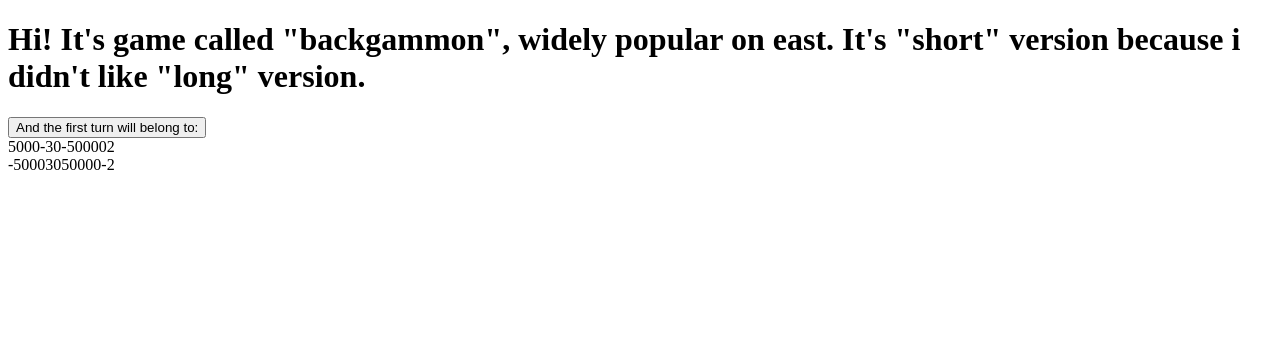
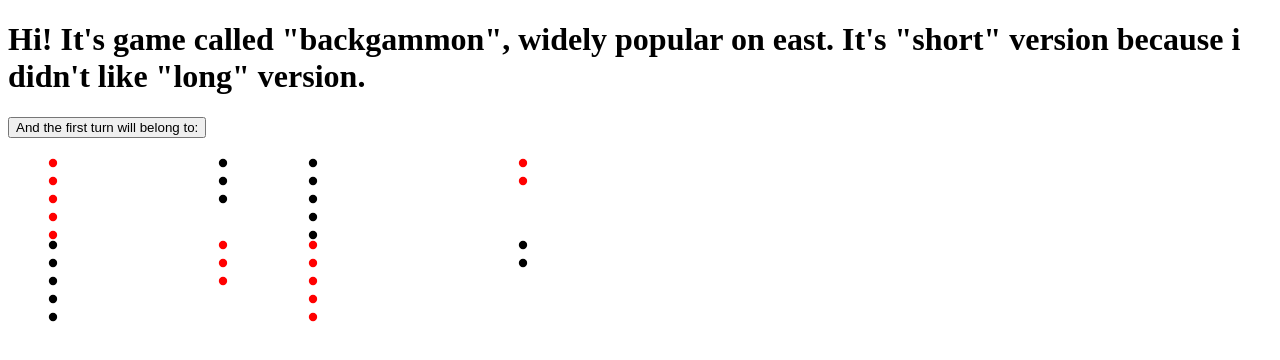
Before and after one commit to Pacifist-Penguin/backgammon-vue, a Vue app: page / in a window 1280 px wide. Shown: the top 360 px of the page. Built offline with nearby package versions, Linux system fonts and the light colour scheme.

Commit message:
something like symbolic mock-up is here

```diff
--- a/src/App.vue
+++ b/src/App.vue
@@ -5,17 +5,26 @@
 	</h1>
 	<button v-show="turnOf === null" @click="firstGameRoll">And the first turn will belong to:</button>
 	{{ turnOf }}
-	<div>
-		<span v-for="(position, index) in firstRow" v-bind:key="index">{{ position }}</span>
+	<h3 v-show="askedForRerroll && turnOf === null">Wow, rolls are equal, please try rerrolling</h3>
+	<div style="display: flex">
+		<span v-for="(position, index) in firstRow" v-bind:key="index">
+			<draught-figure :position="position" :color="'black'" :key="figures" />
+		</span>
 	</div>
-	<div>
-		<span v-for="(position, index) in secondRow" v-bind:key="index">{{ position }}</span>
+	<div style="display: flex">
+		<span v-for="(position, index) in secondRow" v-bind:key="index">
+			<draught-figure :position="position" :color="'black'" :key="figures" />
+		</span>
 	</div>
 </template>
 
 <script>
+import DraughtFigure from "@/components/DraughtFigure.vue";
 export default {
 	name: "App",
+	components: {
+		DraughtFigure,
+	},
 	data() {
 		return {
 			//contains position of all draughts
@@ -25,16 +34,18 @@ export default {
 			turnOf: null, //true === light, false == darks
 			minRoll: 1,
 			maxRoll: 6,
+			askedForRerroll: false,
 			turnsLeft: 0,
 			firstRoll: 0,
 			secondRoll: 0,
 			selected: false,
 			indexOfSelectedDraught: 0,
+			indexOfSelectedColumn: 0,
 		};
 	},
 	computed: {
 		firstRow() {
-			return this.desk.slice(0, 12).reverse();
+			return this.desk.slice(0, 12).reverse(); //it's reversed only for it to display properly
 		},
 		secondRow() {
 			return this.desk.slice(12, 24);
@@ -42,8 +53,19 @@ export default {
 		rollsAreEqual() {
 			return this.firstRoll === this.secondRoll;
 		},
+		darkHome() {
+			return this.desk.slice(0, 6);
+		},
+		lightHome() {
+			return this.desk.slice(18, 24);
+		},
+		possibleToGetIn() {
+			return this.turnOf === true ? this.darkHome.some((el) => el >= -1) : this.lightHome.some((el) => el <= 1);
+		},
 		canGetIn() {
-			return "";
+			return this.turnOf === true
+				? this.darkHome.some((el) => el === this.fristRoll || this.secondRoll)
+				: this.lightHome.some((el) => el === this.firstRoll || this.secondRoll);
 		},
 		ifThereIsAvailablePositions() {
 			return this.turnOf === true
@@ -74,11 +96,11 @@ export default {
 			this.firstRoll = this.roll();
 			this.secondRoll = this.roll();
 			if (this.firstRoll > this.secondRoll) {
-				this.turnOf = true; //it's turn of lights
+				this.turnOf = true; //first turn is the turn of lights
 			} else if (this.firstRoll < this.secondRoll) {
-				this.turnOf = false; //it's turn of darks
+				this.turnOf = false; //first turn is the turn of darks
 			} else {
-				this.askForReroll(); //TODO
+				this.askedForRerroll = true;
 			}
 		},
 		select(target) {
@@ -89,9 +111,12 @@ export default {
 			if (this.ifColumnAvailable) {
 				if (this.turnOf === true) {
 					this.desk[this.indexOfSelectedDraught]--;
+					this.desk[this.indexOfSelectedColumn]++;
 				} else {
 					this.desk[this.indexOfSelectedDraught]++;
+					this.desk[this.indexOfSelectedColumn]--;
 				}
+				this.turnsLeft--;
 			}
 		},
 		theEndOfTurn() {
@@ -102,5 +127,3 @@ export default {
 	},
 };
 </script>
-
-<style></style>
--- /dev/null
+++ b/src/components/DraughtFigure.vue
@@ -0,0 +1,35 @@
+<template>
+	<ul style="display: block; height: 50px; list-style: none">
+		<li v-for="(draughts, index) in column" :key="index">
+			<svg style="width: 10px" viewBox="0 0 120 120" version="1.1" xmlns="http://www.w3.org/2000/svg">
+				<circle cx="60" cy="60" r="50" :fill="draughtColor" />
+			</svg>
+		</li>
+	</ul>
+</template>
+
+<script>
+export default {
+	name: "draught",
+	props: {
+		color: {
+			type: String,
+			required: true,
+			default: "white",
+		},
+		position: {
+			type: Number,
+			required: true,
+			default: 0,
+		},
+	},
+	computed: {
+		draughtColor() {
+			return this.position > 0 ? "red" : "black";
+		},
+		column() {
+			return Math.abs(this.position);
+		},
+	},
+};
+</script>
```
